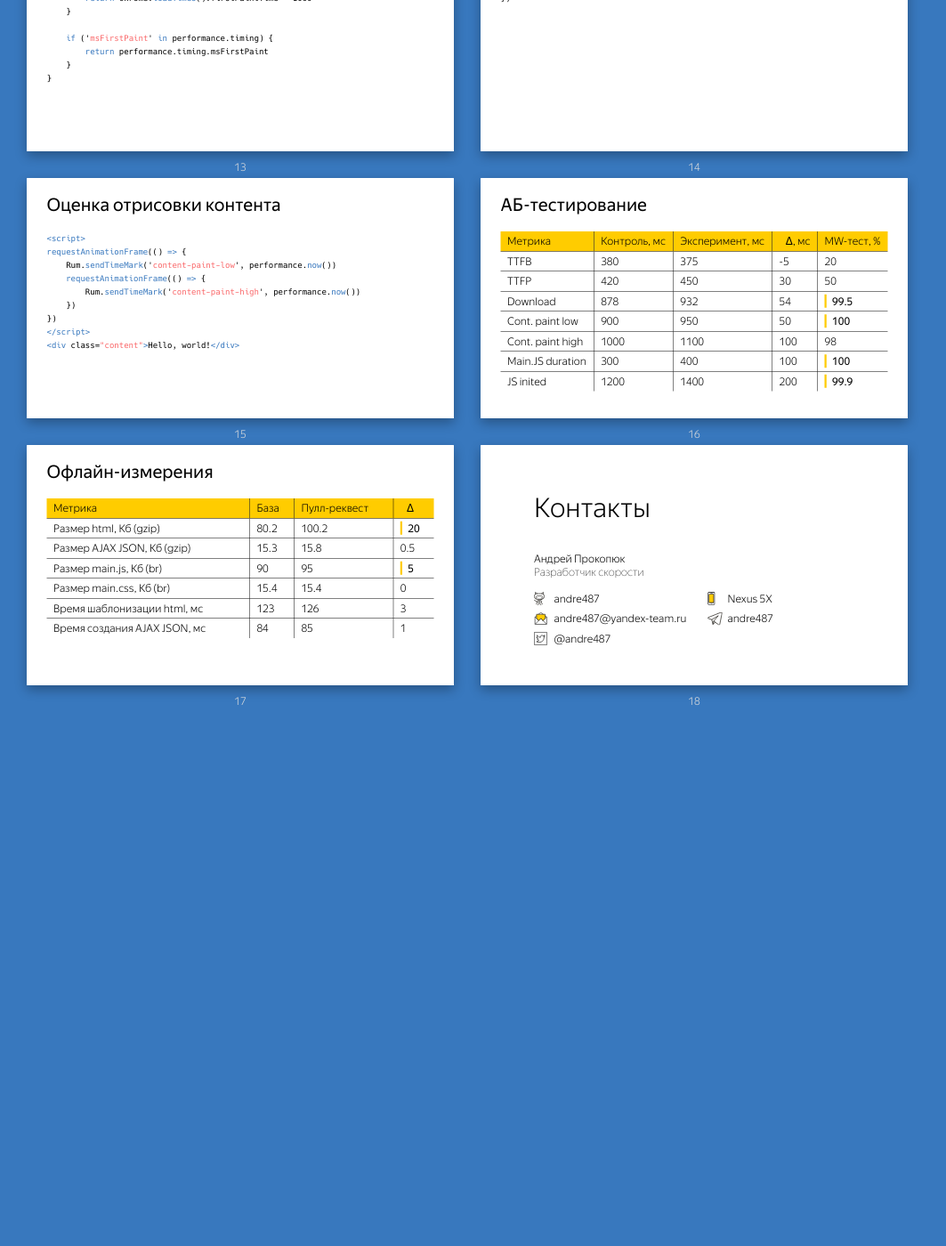
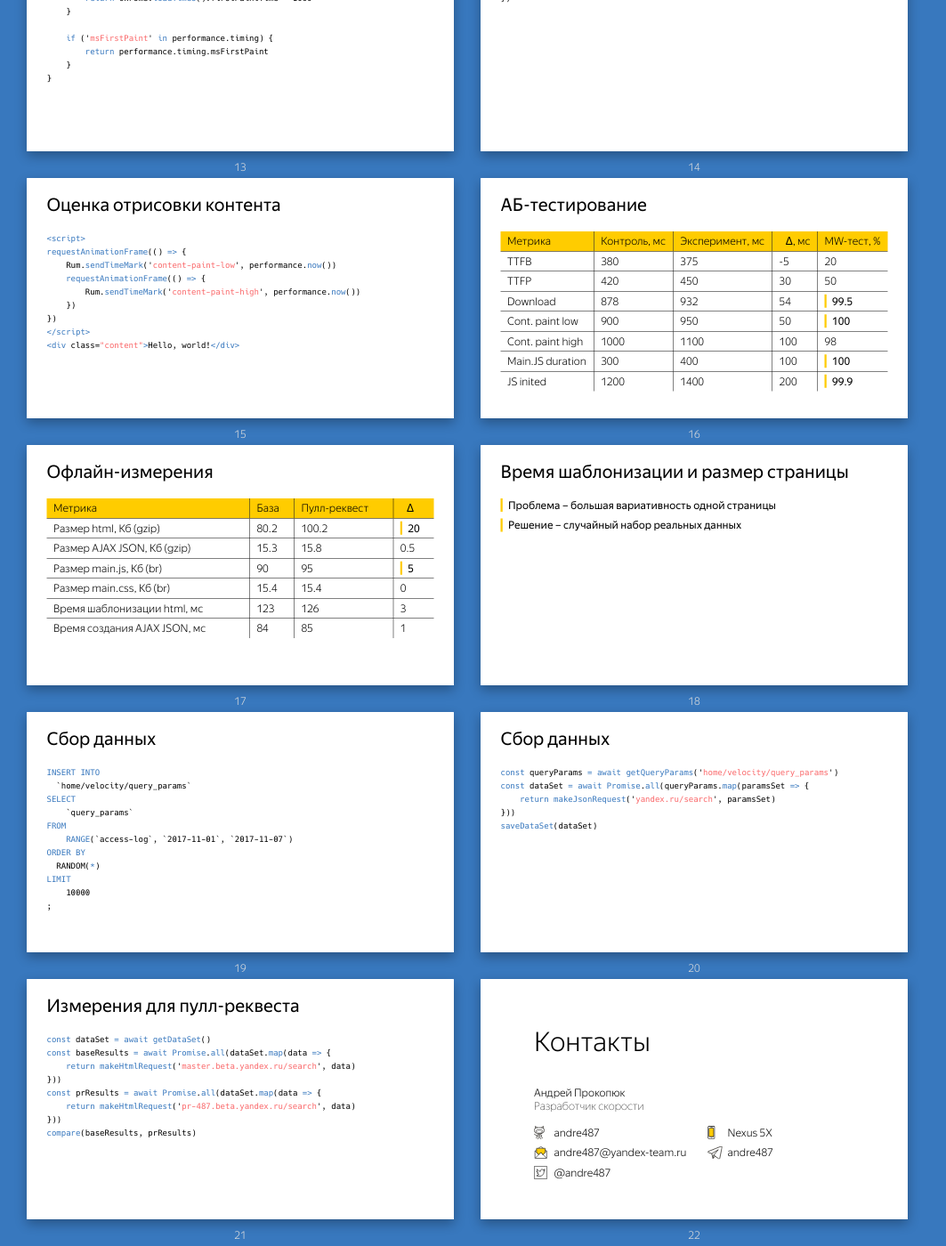
Before and after one commit to andre487/saturday-2017-11-velocity, a Jekyll site: the page built from index.md, in a window 1280 px wide and 1400 px high, scrolled down 2004 px. Shown: the whole window at 89% size, without its empty margins (0-1063 px from the left). Built offline with Jekyll 4.4.1, drawn with Linux system fonts in a browser that asks for light colours; our own code applies the rules of GitHub Pages for plain Markdown files; before the commit the page ends 2804 px from its top, so only the background shows below that.

Commit message:
Add offline metrics

````diff
--- a/index.md
+++ b/index.md
@@ -196,6 +196,51 @@ requestAnimationFrame(() => {
 |  Время создания AJAX JSON, мс |  84      |  85           |  1        |
 
 
+## Время шаблонизации и размер страницы
+
+**Проблема – большая вариативность одной страницы**
+
+**Решение – случайный набор реальных данных**
+
+## Сбор данных
+
+```sql
+INSERT INTO
+  `home/velocity/query_params`
+SELECT
+    `query_params`
+FROM
+    RANGE(`access-log`, `2017-11-01`, `2017-11-07`)
+ORDER BY
+  RANDOM(*)
+LIMIT
+    10000
+;
+```
+
+## Сбор данных
+
+```js
+const queryParams = await getQueryParams('home/velocity/query_params')
+const dataSet = await Promise.all(queryParams.map(paramsSet => {
+    return makeJsonRequest('yandex.ru/search', paramsSet)
+}))
+saveDataSet(dataSet)
+```
+
+## Измерения для пулл-реквеста
+
+```js
+const dataSet = await getDataSet()
+const baseResults = await Promise.all(dataSet.map(data => {
+    return makeHtmlRequest('master.beta.yandex.ru/search', data)
+}))
+const prResults = await Promise.all(dataSet.map(data => {
+    return makeHtmlRequest('pr-487.beta.yandex.ru/search', data)
+}))
+compare(baseResults, prResults)
+```
+
 ## Контакты
 {:.contacts}
 
````
